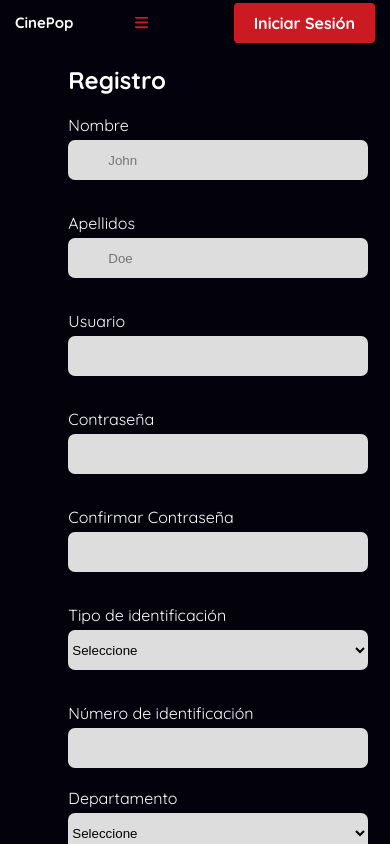
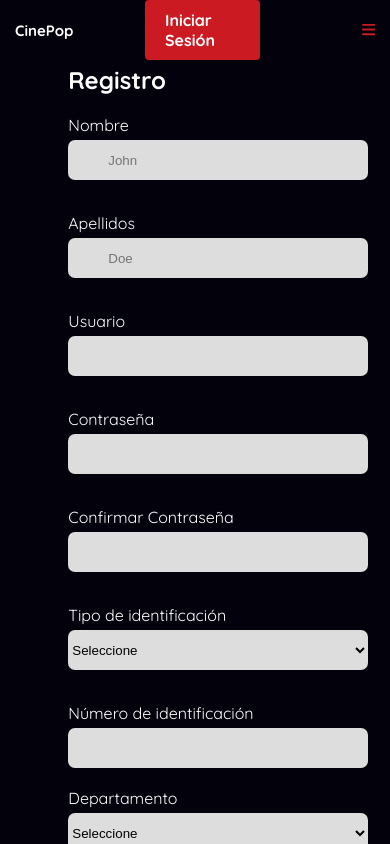
Before and after one commit to dast11lp/cinemaReact, a React (Vite) app: page /registro in a window 390 px wide. Shown: the top 844 px of the page. Built offline with nearby package versions, Linux system fonts and the light colour scheme.

Commit message:
menu navbar responsive simple agregado

```diff
--- a/src/components/layout/common/Navbar.jsx
+++ b/src/components/layout/common/Navbar.jsx
@@ -8,7 +8,8 @@ import { FontAwesomeIcon } from "@fortawesome/react-fontawesome";
 export const Navbar = () => {
   const location = useLocation()
 
-  const [OpenMenu, setOpenMenu] = useState(false);
+  const [OpenUserMenu, setOpenUserMenu] = useState(false);
+  const [OpenNavMenu, setOpenNavMenu] = useState(false);
 
   const user = useSelector((state) => state.auth.userLogin?.userData);
 
@@ -23,43 +24,41 @@ export const Navbar = () => {
   return (
     <div className="navbar">
       <div className="navbar__nav">
-        <div className="navbar__nav__left">
-          <div className="navbar__nav__left__brand">
+        <div className="navbar__nav">
+          <div className="navbar__nav__brand">
             {/* <svg></svg> */}
-            <Link className="navbar__nav__left__brand__name" to="/">
+            <Link className="navbar__nav__brand__name" to="/">
               CinePop
             </Link>
           </div>
-          <div className="navbar__nav__left__navlinks">
-            <div className="navbar__nav__left__navlinks__menu-burger">
+          <div className="navbar__nav__navlinks ">
+            <div className="navbar__nav__navlinks__menu-burger" onClick={() => {setOpenNavMenu(!OpenNavMenu)}}>
               <FontAwesomeIcon icon={faBars} />
             </div>
-            <ul className="navbar__nav__left__navlinks__links">
-              <li className="navbar__nav__left__navlinks__links__li">
-                <NavLink className="navbar__nav__left__navlinks__links__li__link" to="/">Inicio</NavLink>
+            <ul className={`navbar__nav__navlinks__links ${OpenNavMenu && "active-menu-2"}`} >
+              <li className="navbar__nav__navlinks__links__li">
+                <NavLink className="navbar__nav__navlinks__links__li__link" to="/">Inicio</NavLink>
               </li>
-              <li className="navbar__nav__left__navlinks__links__li">
-                <NavLink className="navbar__nav__left__navlinks__links__li__link" to="/cartelera">Cartelera</NavLink>
+              <li className="navbar__nav__navlinks__links__li">
+                <NavLink className="navbar__nav__navlinks__links__li__link" to="/cartelera">Cartelera</NavLink>
               </li>
-              <li className="navbar__nav__left__navlinks__links__li">
-                <NavLink className="navbar__nav__left__navlinks__links__li__link" to="/comidas">Comidas</NavLink>
+              <li className="navbar__nav__navlinks__links__li">
+                <NavLink className="navbar__nav__navlinks__links__li__link" to="/comidas">Comidas</NavLink>
               </li>
               {!user &&
-              <li className="navbar__nav__left__navlinks__links__li">
-                <NavLink className="navbar__nav__left__navlinks__links__li__link" to="/registro">Registrarse</NavLink>
+              <li className="navbar__nav__navlinks__links__li">
+                <NavLink className="navbar__nav__navlinks__links__li__link" to="/registro">Registrarse</NavLink>
               </li>}
             </ul>
           </div>
-        </div>
-
-        <div className="navbar__nav__right">
-          {user ? (
-            <div className="navbar__nav__right__user">
-              <div className="navbar__nav__right__user__button" onClick={() => setOpenMenu(!OpenMenu)} >
+          <div className="navbar__nav__userbox ">
+            {user ? (
+            <div className="navbar__nav__user">
+              <div className="navbar__nav__user__button" onClick={() => setOpenUserMenu(!OpenUserMenu)} >
                 <img src="" alt="user" />
                 <FontAwesomeIcon icon={faUser} />
               </div>
-              <div className={`navbar__nav__right__user__menu ${ OpenMenu && "active-menu" }`} >
+              <div className={`navbar__nav__user__menu ${ OpenUserMenu && "active-menu" }`} >
                 <Link onClick={logOut} to="#"> Cerrar Sesión </Link>
               </div>
             </div>
@@ -68,7 +67,26 @@ export const Navbar = () => {
               Iniciar Sesión
             </Link>
           )}
+          </div>
         </div>
+
+        {/* <div className="navbar__nav">
+          {user ? (
+            <div className="navbar__nav__user">
+              <div className="navbar__nav__user__button" onClick={() => setOpenUserMenu(!OpenUserMenu)} >
+                <img src="" alt="user" />
+                <FontAwesomeIcon icon={faUser} />
+              </div>
+              <div className={`navbar__nav__user__menu ${ OpenUserMenu && "active-menu" }`} >
+                <Link onClick={logOut} to="#"> Cerrar Sesión </Link>
+              </div>
+            </div>
+          ) : (
+            <Link to="/login" className={`button ${location.pathname == "/" &&"button--secundary"}`}>
+              Iniciar Sesión
+            </Link>
+          )}
+        </div> */}
       </div>
     </div>
   );
--- a/src/scss/abstracts/_mixins.scss
+++ b/src/scss/abstracts/_mixins.scss
@@ -1,56 +1,49 @@
+@use '../abstracts/variables' as v;
+
 @mixin links-navbar($breakpoint) {
     @media screen and (max-width: $breakpoint) {
-
-        .navbar__nav__left__navlinks__links{
-
-        }
-
         &__nav {
-
-           &__left {
-
+            position: relative;
             &__brand {
-
+                flex: 1 1;
                 &__name {
-
                 }
             }
             &__navlinks {
+                order: 3;
+                flex: 1 1;
+                justify-content: end;
 
 
                 &__links {
                     display: none;
                     position: absolute;
-
-
+                    top: 100%;
+                    width: 100%;
+                    margin: 5px 0;
+                    padding: 10px 0;
+                    background: v.$color--octonary;
+                    border-radius: v.$border-primary;
                     &__li {
-
                         &__link {
-
                         }
                     }
                 }
-
                 &__menu-burger {
                     display: inline-block;
                 }
             }
-           }
-           &__right {
 
-
+            &__userbox {
+                display: flex;
+                justify-content: center;
                 &__user {
-
                     &__menu {
-
                     }
                     &__menu::before {
-
                     }
                 }
             }
         }
-
-
     }
 }
--- a/src/scss/abstracts/_variables.scss
+++ b/src/scss/abstracts/_variables.scss
@@ -12,6 +12,7 @@ $color-quaternary : #dddddd;
 $color--quinar :rgba(#000, .2);
 $color--senary: #d81515;
 $color--septenary : #5db833;
+$color--octonary : rgba(#000, .2);
 
 $color--disabled-backgroud: #a7a7a7e8;
 $color--disabled-font: #c2c2c2e8;
--- a/src/scss/components/_card.scss
+++ b/src/scss/components/_card.scss
@@ -5,6 +5,7 @@
     grid-template-rows: 1fr 19rem;
 
     width: 30rem;
+    margin: 1rem;
 
     box-shadow: v.$color-light-shadow-secundary;
     border-radius: v.$border-primary;
--- a/src/scss/components/_navbar.scss
+++ b/src/scss/components/_navbar.scss
@@ -12,14 +12,13 @@
       flex: 1 1 140rem;
       display: flex;
       margin: auto;
-      &__left {
-         flex: 1 1;
-         display: flex;
+
          &__brand {
             display: flex;
             align-items: center;
+            flex-basis: 10%;
+
             margin-right: 1.5rem;
-
             &__name {
                font-weight: 700;
                text-decoration: none;
@@ -31,13 +30,13 @@
             display: flex;
             align-items: center;
             justify-content: center;
-            flex: 1 1;
+            flex: 0 1  30%;
 
             &__links {
                flex: auto;
 
                display: flex;
-               justify-content: space-evenly;
+               justify-content: space-between;
                list-style: none;
 
 
@@ -54,12 +53,15 @@
                display: none;
             }
          }
-      }
-      &__right {
-         flex: 1 1;
 
-         display: flex;
-         justify-content: flex-end;
+
+         &__userbox{
+            flex: 1;
+            display: flex;
+            justify-content: end;
+         }
+
+
 
          &__user {
             position: relative;
@@ -97,9 +99,9 @@
             }
          }
       }
+      @include m.links-navbar(536px);
    }
-   @include m.links-navbar(536px);
-}
+
 
 .active-menu {
    visibility: visible;
@@ -122,3 +124,9 @@
    border-radius: 100px ;
    width: 100% ;
 }
+
+
+.active-menu-2 {
+   visibility: visible;
+   display: flex;
+}
```
Lines whose indentation alone changed are shown as unchanged.
